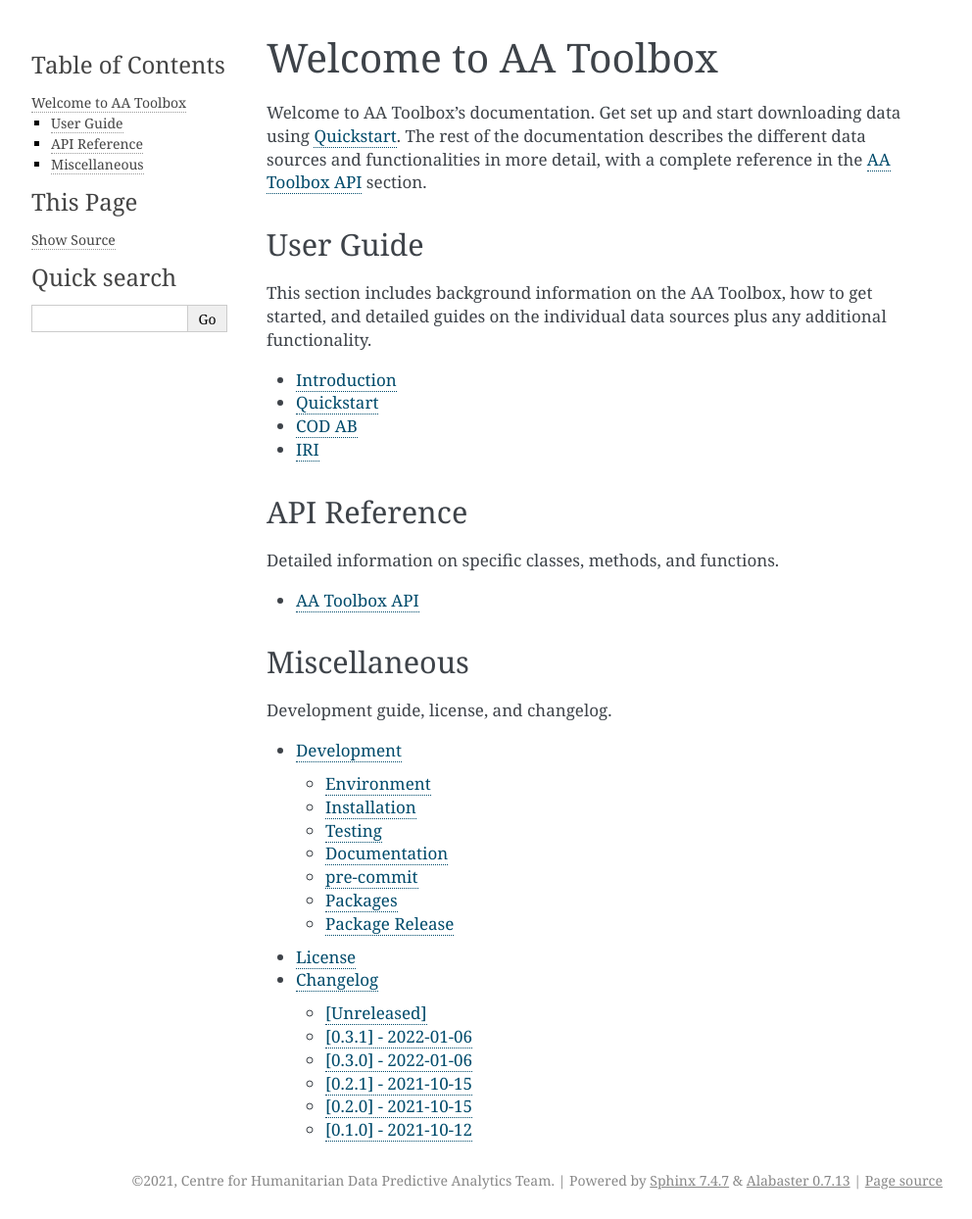
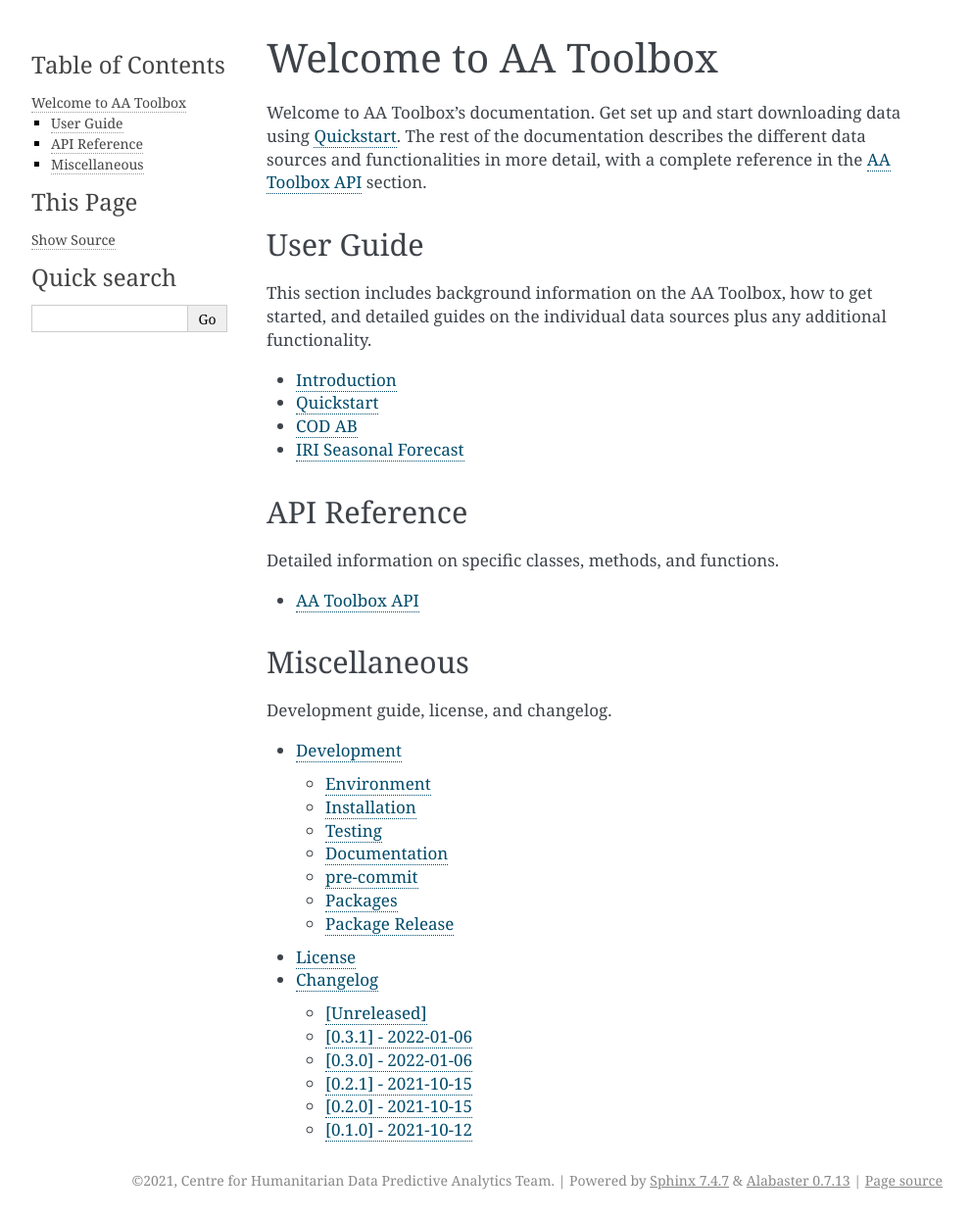
Before and after one commit to OCHA-DAP/ocha-anticipy, a Sphinx documentation site: the page built from docs/source/index.rst, in a window 1280 px wide. Shown: the whole page at 98% size, without its empty margins (148-1140 px from the left). Built offline with Sphinx 7.4.7, drawn with Linux system fonts in a browser that asks for light colours.

Commit message:
Renamed IRI

```diff
--- a/docs/source/datasources/iri.rst
+++ b/docs/source/datasources/iri_seasonal_forecast.rst
@@ -1,5 +1,5 @@
-IRI
-===
+IRI Seasonal Forecast
+=====================
 
 Background
 ----------
--- a/docs/source/index.rst
+++ b/docs/source/index.rst
@@ -21,7 +21,7 @@
    introduction
    quickstart
    datasources/codab
-   datasources/iri
+   datasources/iri_seasonal_forecast
 
 API Reference
 -------------
```
